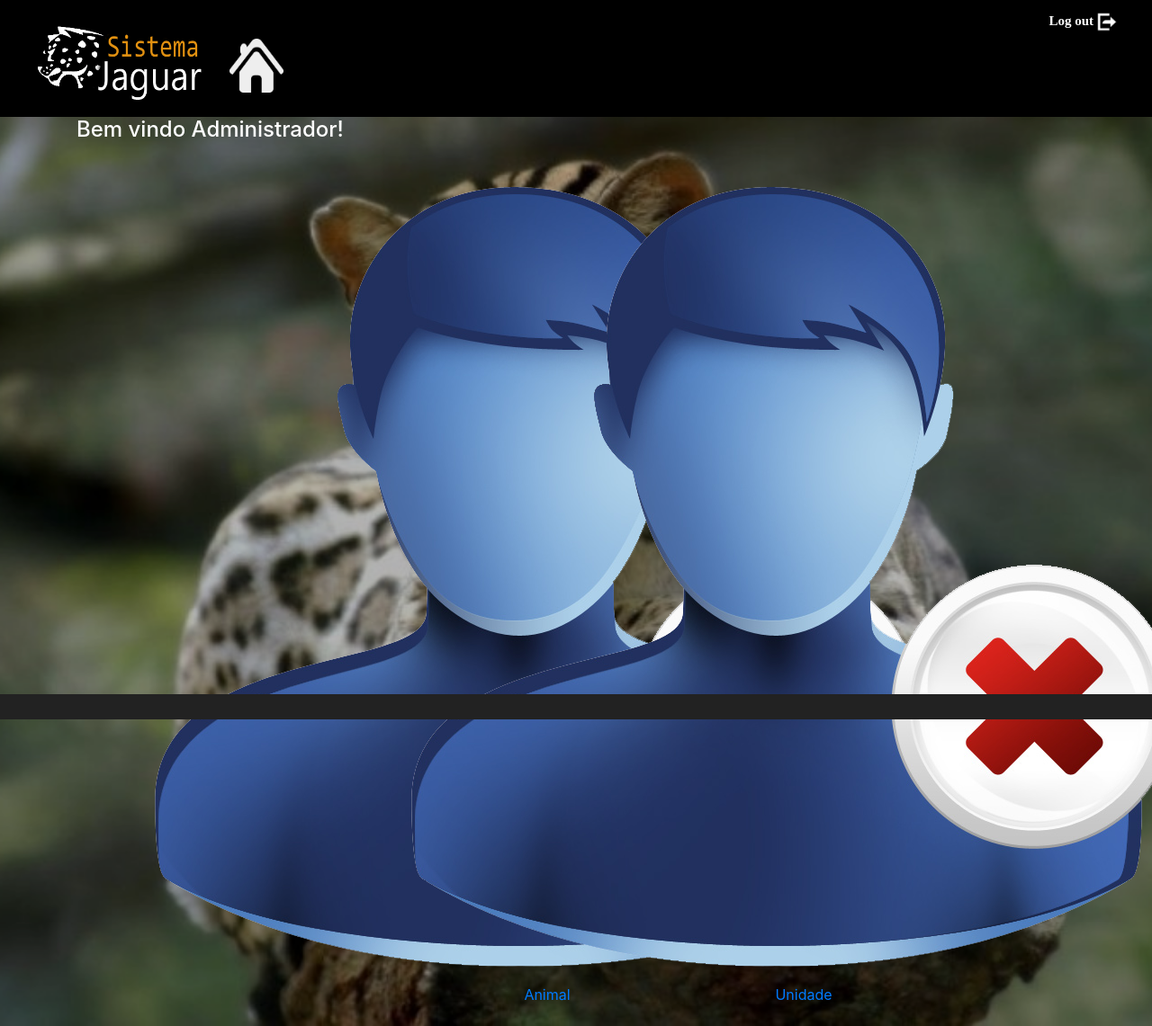
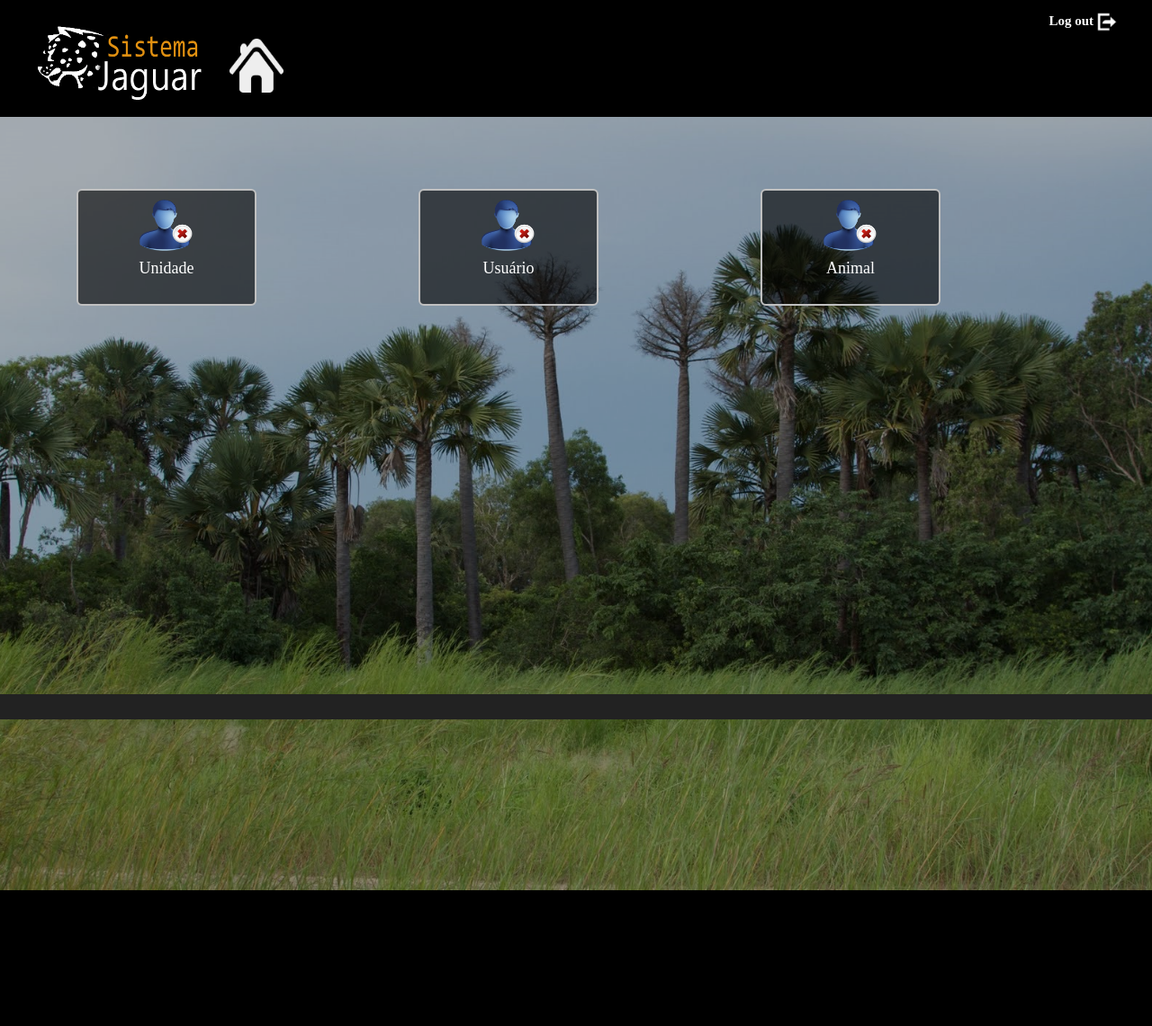
Before and after one commit to EddiePrince/SistemaJaguar, a PHP site: page /areaagente.php in a window 1280 px wide; the page is wider, and only the part inside the window is pictured. Shown: that part at 90% size. After the commit the page ends 990 px from the top of that part, so only its background shows below. Run offline with PHP 8.4, Linux system fonts and the light colour scheme; a user stored in the database is signed in.

Commit message:
area agente

```diff
--- a/areaagente.php
+++ b/areaagente.php
@@ -19,44 +19,39 @@
 
     	<?php
     		include 'header.inc.php';
-
     	?>
-
-    <div id="pageAgente" class="backgroundimgs">
-
-
-        <div id="fundoTransparente">
-          <div class="container">
-  					<h4>Bem vindo <?php echo $nome?>!</h4>
-  				</div>
 
     	<div id="alerta">
     		<div id="boxtop"></div>
     			Não há nenhuma unidade cadastrada. Por favor, cadastre uma unidade primeiro.
-  					<button class="btn btn-sucess" id="botao" onclick="apagar();">OK</button>
+    		<button id="botao" onclick="apagar();">OK</button>
     	</div>
 
+    	<div id="pageAdm" class="backgroundimgs">
+    		<div id="fundoTransparente">
     			<div class="container">
     				<div class="row">
-  						<div class="col-md-3 mb-3">
-  							<a href="CadastroAnimal.php" class="btn btn-default navbar-btn pull-right"> <img src="img/remove-user.png" alt="#"><br> Animal </a>
+    				<div class="container" id="container">
+    				<div class="row">
+    				<div class="col-md-4 mb-3">
+    				<a  href="listaUnidades.php" class="btn btn-default navbar-btn pull-right"> <img src="img/remove-user.png" alt="#"><br>  Unidade   </a>
     				</div>
-
-  							<div class="col-md-3 mb-3">
-  								<a href="listaUnidades.php" class="btn btn-default navbar-btn pull-right"> <img src="img/remove-user.png" alt="#"><br> Unidade   </a>
+    				<div class="col-md-4 mb-3">
+    				<a href="listaUsuarios.php" class="btn btn-default navbar-btn pull-right"> <img src="img/remove-user.png" alt="#"><br> Usuário </a>
     				</div>
+    				<div class="col-md-4 mb-3">
+    				<a href="listaAnimais.php" class="btn btn-default navbar-btn pull-right"> <img src="img/remove-user.png" alt="#"><br>  Animal </a>
 
     				</div>
     				</div>
     				</div>
-            <!-- Erro de Validação W3C Identificado -->
-            <div class="footer">
-              <?php include 'footer.php'; ?>
-            </div>
-  				</div>
+    				</div>	<!-- Row -->
+    			</div> <!-- Container -->
+    		</div> <!-- Fundo transparente -->
+    	</div> <!-- Plano de fundo -->
 
-
-
+    	<?php include 'footer.php';
+    	?>
 
   </body>
 </html>
```
Lines whose indentation alone changed are shown as unchanged.
